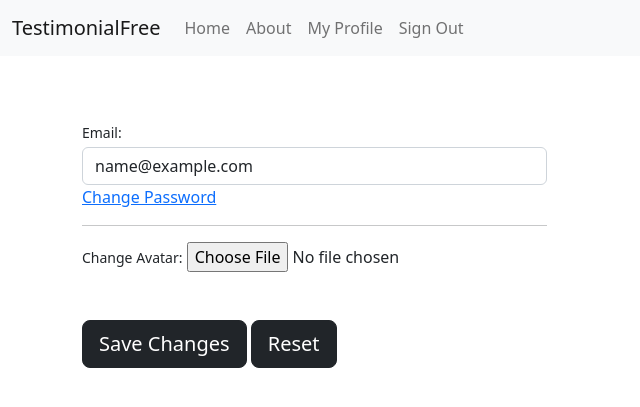
After one commit to thisisazeez/testimonialFree, a Django app: page /users/~/ in a window 1280 px wide. The commit adds this page. Shown: the top 407 px of the page, without its empty margins (0-640 px from the left). Run offline with Django 4.2, Linux system fonts and the light colour scheme; the visitor is signed in with stand-in values (Sample User, id 1); parts of the project's set-up code (start-up, migrations or seed data) failed here and were passed over; some libraries are stand-ins or nearby versions.

Commit message:
Profile changes

```diff
--- a/testimonialfree/templates/base.html
+++ b/testimonialfree/templates/base.html
@@ -77,10 +77,10 @@
               <a class="nav-link" href="{% url 'about' %}">About</a>
             </li>
             {% if request.user.is_authenticated %}
-              {% comment %} <li class="nav-item">
+              <li class="nav-item">
                 <a class="nav-link"
-                   href="{% url 'users:detail' request.user.pk %}">{% translate "My Profile" %}</a>
-              </li> {% endcomment %}
+                   href="{% url 'users:users-profile' %}">{% translate "My Profile" %}</a>
+              </li>
               <li class="nav-item">
                 {# URL provided by django-allauth/account/urls.py #}
                 <a class="nav-link" href="{% url 'account_logout' %}">{% translate "Sign Out" %}</a>
--- /dev/null
+++ b/testimonialfree/templates/users/profile.html
@@ -0,0 +1,45 @@
+{% extends "base.html" %}
+{% block title %}Profile Page{% endblock title %}
+{% block content %}
+    <div class="row my-3 p-3">
+        {% if user.avatar %}
+        <img class="rounded-circle account-img" src="{{ user.profile.avatar.url }} " style="cursor: pointer;"/>
+        {% endif %}
+    </div>
+    {% if user_form.errors %}
+        <div class="alert alert-danger alert-dismissible" role="alert">
+            <div id="form_errors">
+                {% for key, value in user_form.errors.items %}
+                    <strong>{{ value }}</strong>
+                {% endfor %}
+            </div>
+            <button type="button" class="close" data-dismiss="alert" aria-label="Close">
+                <span aria-hidden="true">&times;</span>
+            </button>
+        </div>
+    {% endif %}
+    <div class="form-content">
+        <form method="post" enctype="multipart/form-data">
+            {% csrf_token %}
+            <div class="form-row">
+                <div class="col-md-5">
+                    <div class="form-group">
+                        <label class="small mb-1">Email:</label>
+                            {{ user_form.email }}
+                    </div>
+                    <div class="form-group">
+                        <a href="#">Change Password</a>
+                        <hr>
+                        <label class="small mb-1">Change Avatar:</label>
+
+                            {{ profile_form.avatar }}
+
+                    </div>
+                </div>
+            </div>
+            <br><br>
+            <button type="submit" class="btn btn-dark btn-lg">Save Changes</button>
+            <button type="reset" class="btn btn-dark btn-lg">Reset</button>
+        </form>
+    </div>
+{% endblock content %}
--- a/testimonialfree/users/forms.py
+++ b/testimonialfree/users/forms.py
@@ -3,6 +3,8 @@ from allauth.socialaccount.forms import SignupForm as SocialSignupForm
 from django.contrib.auth import forms as admin_forms
 from django.contrib.auth import get_user_model
 from django.forms import EmailField
+from django import forms
+from  .models import UserProfile
 from django.utils.translation import gettext_lazy as _
 
 User = get_user_model()
@@ -43,3 +45,21 @@ class UserSocialSignupForm(SocialSignupForm):
     Default fields will be added automatically.
     See UserSignupForm otherwise.
     """
+
+
+class UpdateUserForm(forms.ModelForm):
+    email = forms.EmailField(required=True,
+                             widget=forms.TextInput(attrs={'class': 'form-control'}))
+
+    class Meta:
+        model = User
+        fields = [ 'email']
+
+
+class UpdateProfileForm(forms.ModelForm):
+    avatar = forms.ImageField(widget=forms.FileInput(attrs={'class': 'form-control-file'}))
+    cover_image = forms.CharField(widget=forms.Textarea(attrs={'class': 'form-control-file', 'rows': 5}))
+
+    class Meta:
+        model = UserProfile
+        fields = ['avatar', 'cover_image']
--- a/testimonialfree/users/models.py
+++ b/testimonialfree/users/models.py
@@ -11,7 +11,7 @@ from django.db import models
 from PIL import Image
 
 
-fs = FileSystemStorage(location='/media/photos')
+# fs = FileSystemStorage(location='/media/photos')
 
 class User(AbstractUser):
     """
@@ -42,11 +42,11 @@ class UserProfile(models.Model):
         related_name='profile',
         primary_key=True
     )
-    cover_image = models.ImageField(_("Cover Image"), upload_to='cover_images/', storage=fs, null=True, blank=True)
-    avatar = models.ImageField(_("Profile Image"), upload_to='profile_images/', storage=fs, null=True, blank=True)
+    cover_image = models.ImageField(_("Cover Image"), upload_to='cover_images/', null=True, blank=True)
+    avatar = models.ImageField(_("Profile Image"), upload_to='profile_images/',  null=True, blank=True)
 
     def get_absolute_url(self):
-        return reverse('profile_detail_view', kwargs={'profile_uuid': self.profile_uuid})
+        return reverse('users-profile', kwargs={'uuid': self.profile_uuid})
 
     def __str__(self):
         return f'{self.user.email} Profile'
--- a/testimonialfree/users/urls.py
+++ b/testimonialfree/users/urls.py
@@ -3,10 +3,12 @@ from django.urls import path
 from testimonialfree.users.views import (
     user_redirect_view,
     user_update_view,
+    profile,
 )
 
 app_name = "users"
 urlpatterns = [
     path("~redirect/", view=user_redirect_view, name="redirect"),
     path("~update/", view=user_update_view, name="update"),
+    path('~/', profile, name='users-profile'),
 ]
--- a/testimonialfree/users/views.py
+++ b/testimonialfree/users/views.py
@@ -4,9 +4,26 @@ from django.contrib.messages.views import SuccessMessageMixin
 from django.urls import reverse
 from django.utils.translation import gettext_lazy as _
 from django.views.generic import DetailView, RedirectView, UpdateView
+from .forms import UpdateUserForm, UpdateProfileForm
+from django.shortcuts import render
 
 User = get_user_model()
 
+def profile(request):
+    if request.method == 'POST':
+        user_form = UpdateUserForm(request.POST, instance=request.user)
+        profile_form = UpdateProfileForm(request.POST, request.FILES, instance=request.user.profile)
+
+        if user_form.is_valid() and profile_form.is_valid():
+            user_form.save()
+            profile_form.save()
+            messages.success(request, 'Your profile is updated successfully')
+            return redirect(to='users-profile')
+    else:
+        user_form = UpdateUserForm(instance=request.user)
+        profile_form = UpdateProfileForm(instance=request.user.profile)
+
+    return render(request, 'users/profile.html', {'user_form': user_form, 'profile_form': profile_form})
 
 # class UserDetailView(LoginRequiredMixin, DetailView):
 #     model = User
@@ -15,7 +32,6 @@ User = get_user_model()
 
 
 # user_detail_view = UserDetailView.as_view()
-
 
 class UserUpdateView(LoginRequiredMixin, SuccessMessageMixin, UpdateView):
     model = User
@@ -37,7 +53,7 @@ class UserRedirectView(LoginRequiredMixin, RedirectView):
     permanent = False
 
     def get_redirect_url(self):
-        return reverse("users:detail", kwargs={"uuid": self.request.user.uuid})
+        return reverse("users:profile", kwargs={"uuid": self.request.user.uuid})
 
 
 user_redirect_view = UserRedirectView.as_view()
```
Also changed, not shown: testimonialfree/users/migrations/0004_alter_userprofile_avatar_and_more.py (added).
